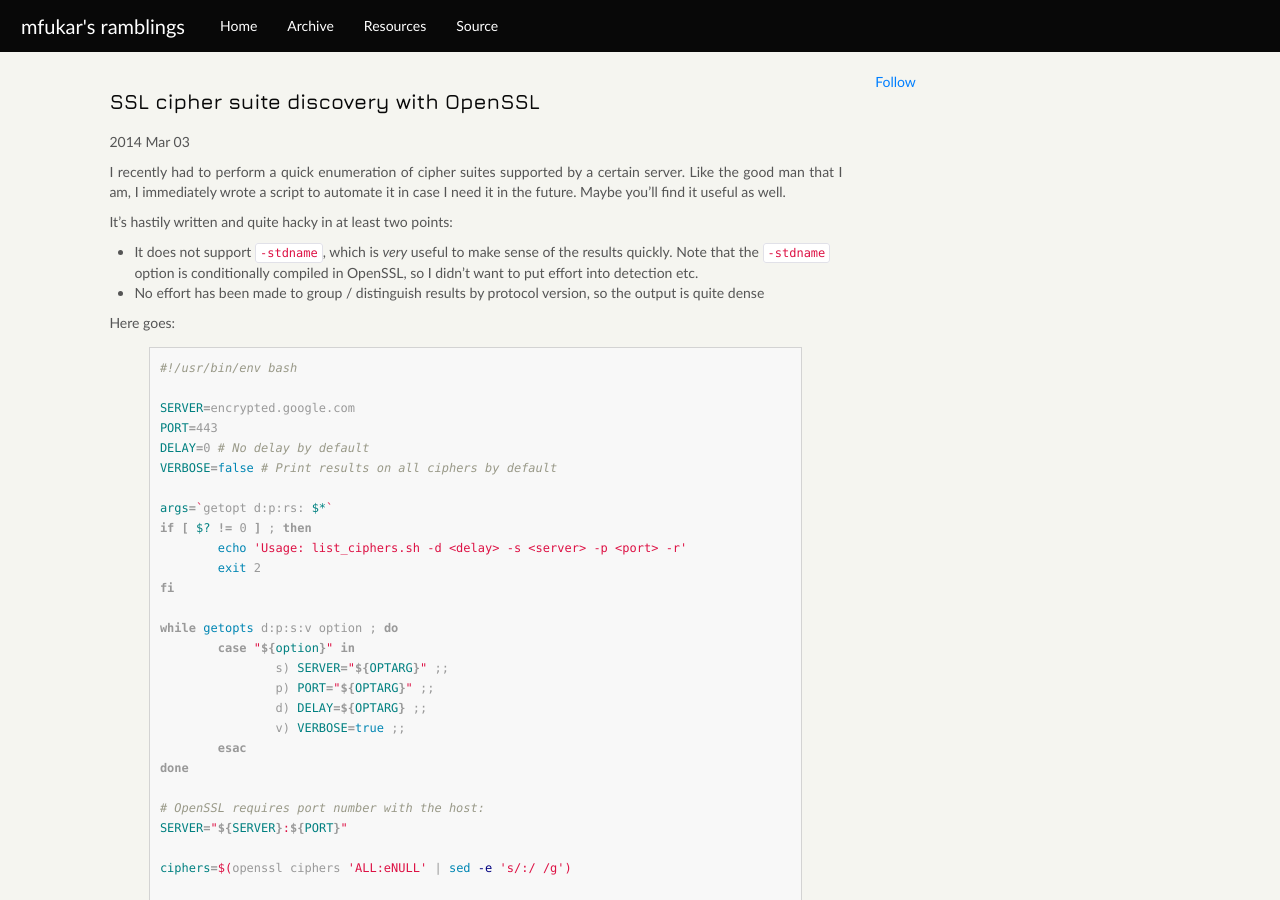
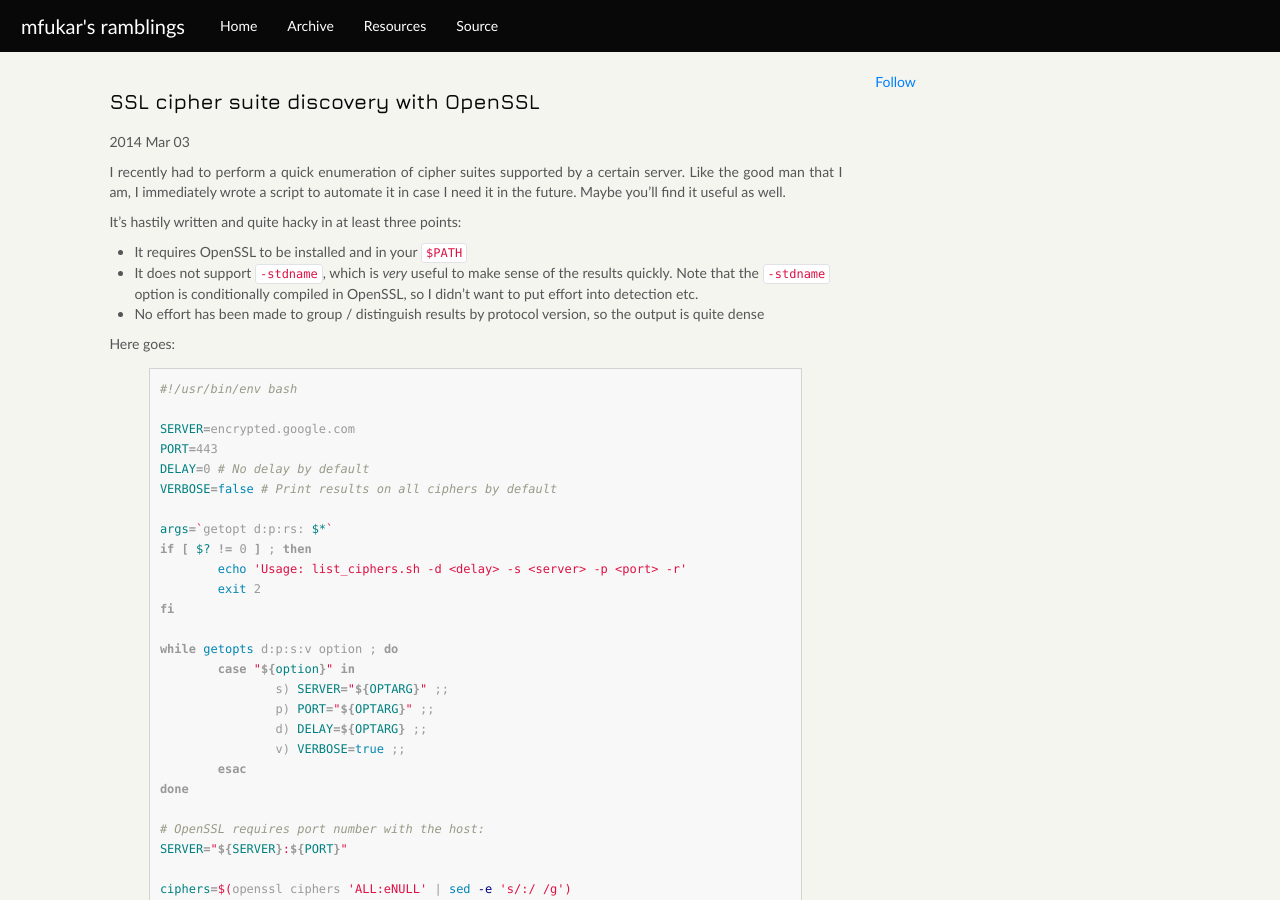
Before and after one commit to mfukar/mfukar.github.com, a Jekyll site: the page built from _posts/2014-03-03-SSL-CipherSuites.md, in a window 1280 px wide and 900 px high. Built offline with Jekyll 4.4.1, drawn with Linux system fonts in a browser that asks for light colours; some web fonts are replaced; Markdown is read by kramdown in place of the engine named in the settings; comment, search, counter and statistics services are not loaded.

Commit message:
One more point.

```diff
--- a/_posts/2014-03-03-SSL-CipherSuites.md
+++ b/_posts/2014-03-03-SSL-CipherSuites.md
@@ -12,8 +12,9 @@ I recently had to perform a quick enumeration of cipher suites supported by a ce
 server. Like the good man that I am, I immediately wrote a script to automate it in case I
 need it in the future. Maybe you'll find it useful as well.
 
-It's hastily written and quite hacky in at least two points:
+It's hastily written and quite hacky in at least three points:
 
+* It requires OpenSSL to be installed and in your `$PATH`
 * It does not support `-stdname`, which is _very_ useful to make sense of the results
   quickly. Note that the `-stdname` option is conditionally compiled in OpenSSL, so I
   didn't want to put effort into detection etc.
```
